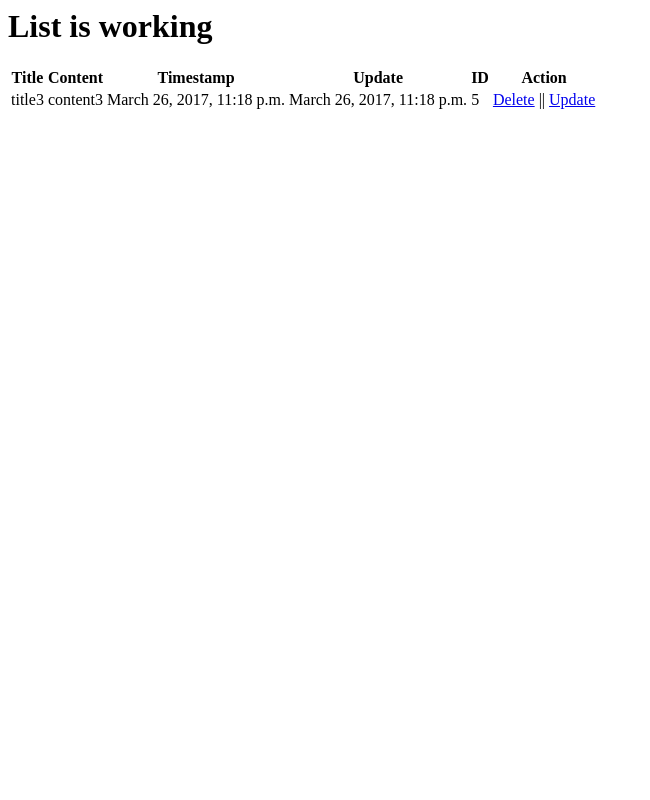
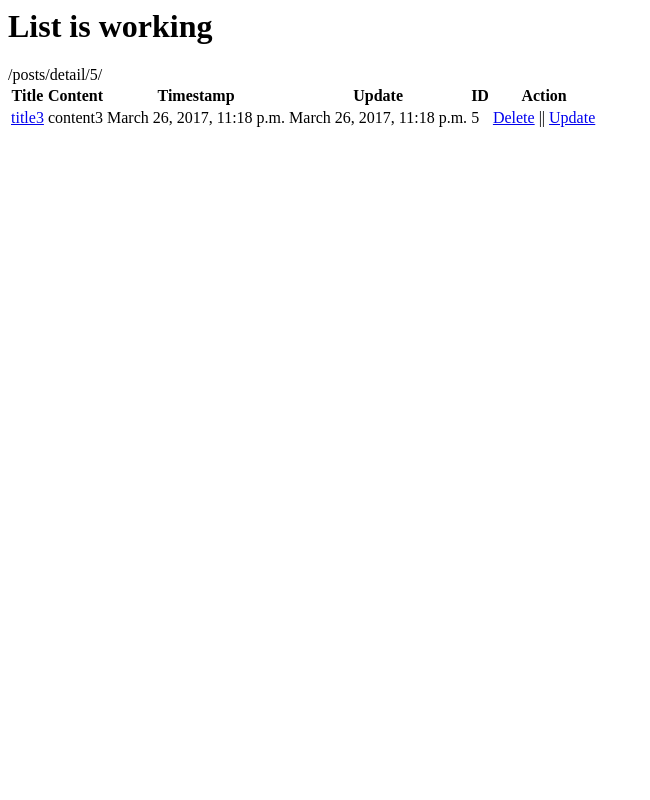
Before and after one commit to josephmario/trydjango, a Django app: page /posts/list/ in a window 1280 px wide. Shown: the whole page, without its empty margins (0-650 px from the left). Run offline with Django 3.2, Linux system fonts and the light colour scheme; data comes from the database, SQL or seed files in the repository.

Commit message:
URL links & get absolute url

```diff
--- a/posts/models.py
+++ b/posts/models.py
@@ -1,5 +1,5 @@
 from django.db import models
-
+from django.core.urlresolvers import reverse
 # Create your models here.
 class Post(models.Model):
     title = models.CharField(max_length=120)
@@ -12,3 +12,7 @@ class Post(models.Model):
 
     def __str__(self):
         return self.title
+
+    def get_detail_url(self):
+        return reverse('posts:post_detail', kwargs={'id':self.id})
+        # return '/posts/detail/%s/' %(self.id)
--- a/templates/index.html
+++ b/templates/index.html
@@ -16,12 +16,15 @@
     <tbody>
       {% for obj in object_list %}
       <tr>
-        <td>{{obj.title}}</td>
+        <!-- <td><a href='{% url "posts:post_detail" id=obj.id %}'>{{obj.title}}</a></td> -->
+        <!-- OR -->
+        {% url 'posts:post_detail' id=obj.id %}
+        <td><a href='{{obj.get_detail_url}}'>{{obj.title}}</a></td>
         <td>{{obj.content}}</td>
         <td>{{obj.timestamp}}</td>
         <td>{{obj.updated}}</td>
         <td>{{obj.id}}</td>
-        <td><a href="/posts/delete/{{obj.id}}">Delete</a> || <a href="/posts/update/{{obj.id}}">Update</a></th>
+        <td><a href='{% url "posts:post_delete" id=obj.id %}'>Delete</a> || <a href='{% url "posts:post_update" id=obj.id %}'>Update</a></th>
       </tr>
       {% endfor %}
     </tbody>
--- a/trydjango/urls.py
+++ b/trydjango/urls.py
@@ -18,5 +18,5 @@ from django.contrib import admin
 
 urlpatterns = [
     url(r'^admin/', admin.site.urls),
-    url(r'^posts/', include('posts.urls')),
+    url(r'^posts/', include('posts.urls', namespace='posts')),
 ]
```
Also changed, not shown: posts/views.py (+0 -8 lines).
